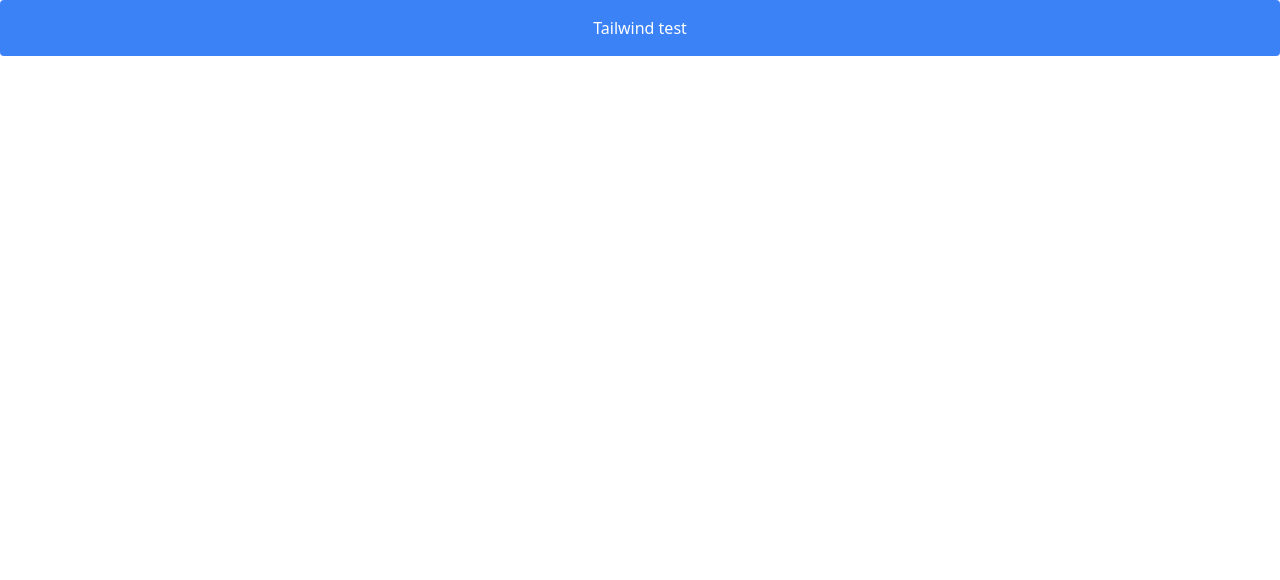
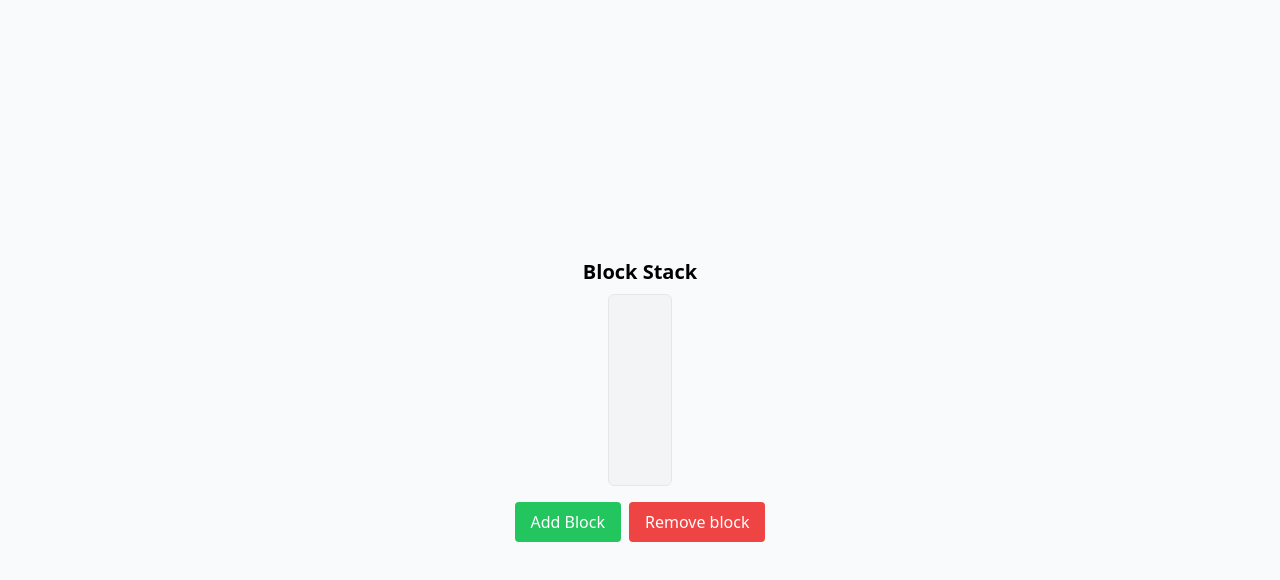
Before and after one commit to dkinsell/stack-comparator, a React (Vite) app: page / in a window 1280 px wide. Shown: the top 580 px of the page. Built offline with nearby package versions, Linux system fonts and the light colour scheme.

Commit message:
setups logic to add and remove blocks

```diff
--- a/src/App.tsx
+++ b/src/App.tsx
@@ -1,7 +1,9 @@
+import BlockStack from "./components/BlockStack";
+
 const App = () => {
   return (
-    <div className="bg-blue-500 text-white p-4 rounded text-center">
-      Tailwind test
+    <div className="flex justify-center items-center h-screen bg-gray-50">
+      <BlockStack />
     </div>
   );
 };
--- /dev/null
+++ b/src/components/BlockStack.tsx
@@ -0,0 +1,37 @@
+import { useState } from "react";
+
+const BlockStack = () => {
+  const [blocks, setBlocks] = useState<number>(0);
+
+  return (
+    <div className="flex flex-col items-center">
+      <div className="text-xl font-bold mb-2">Block Stack</div>
+      <div className="bg-gray-100 w-16 h-48 flex flex-col-reverse border rounded-md">
+        {Array(blocks)
+          .fill(null)
+          .map((_, index) => (
+            <div
+              key={index}
+              className="bg-blue-500 w-full h-4 border-b border-white"
+            ></div>
+          ))}
+      </div>
+      <div className="mt-4 flex space-x-2">
+        <button
+          onClick={() => setBlocks((prev) => Math.min(prev + 1, 10))}
+          className="bg-green-500 text-white px-4 py-2 rounded"
+        >
+          Add Block
+        </button>
+        <button
+          onClick={() => setBlocks((prev) => Math.max(prev - 1, 0))}
+          className="bg-red-500 text-white px-4 py-2 rounded"
+        >
+          Remove block
+        </button>
+      </div>
+    </div>
+  );
+};
+
+export default BlockStack;
```
